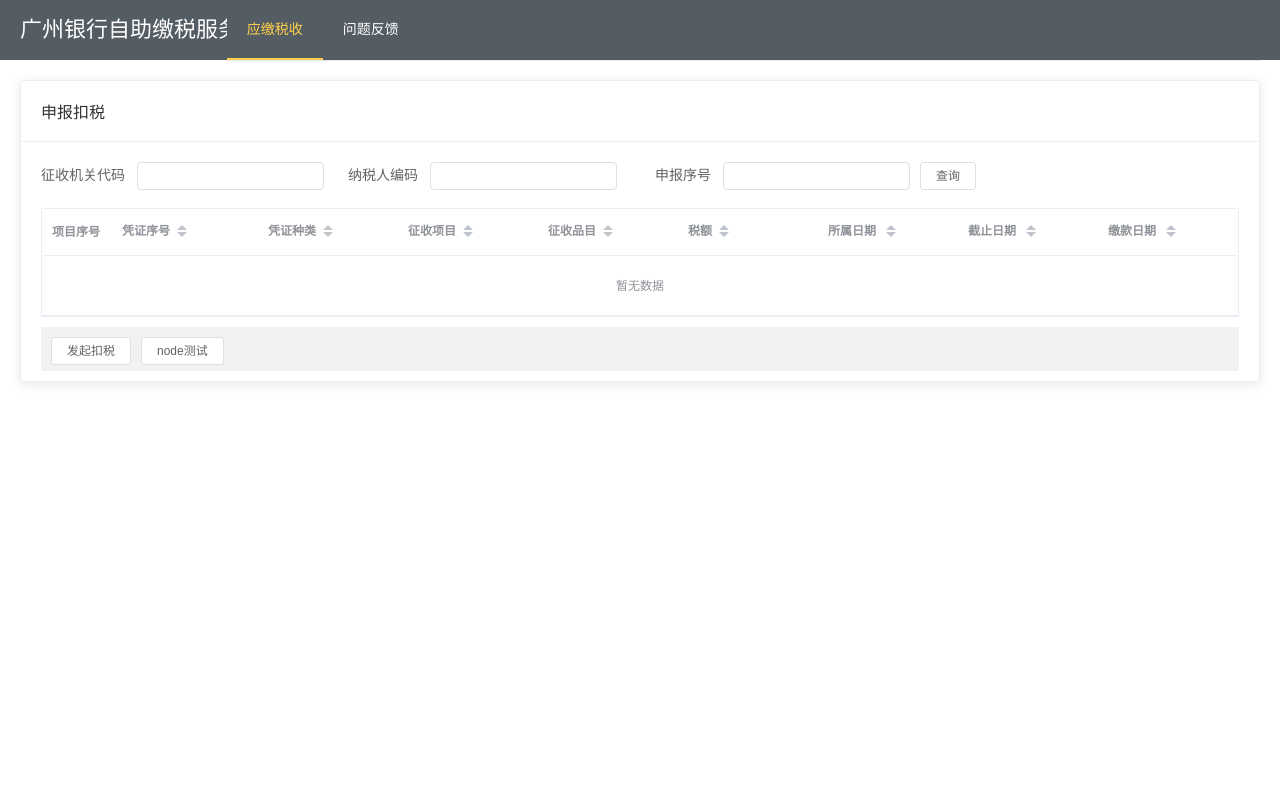
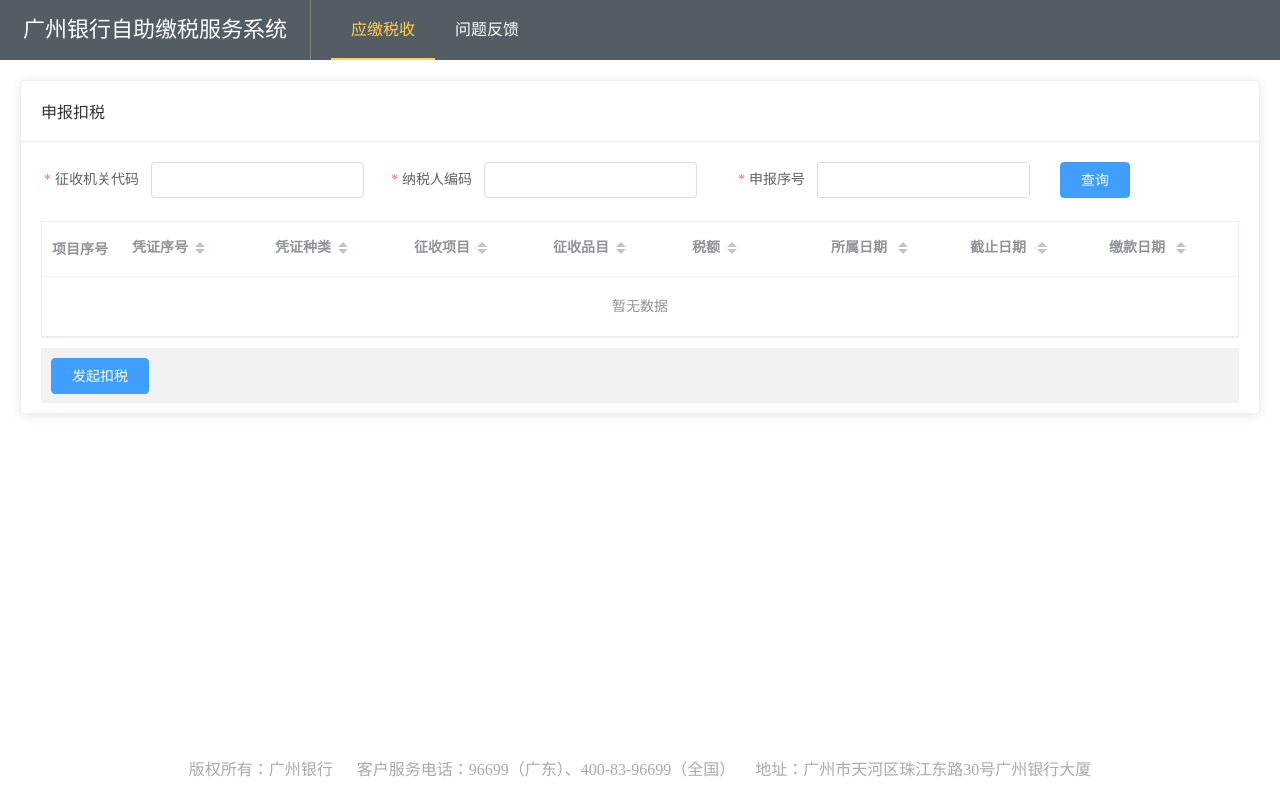
Before and after one commit to OZCNO/TIPS, a Vue app: page /#/page1 in a window 1280 px wide. Built offline with nearby package versions, Linux system fonts and the light colour scheme.

Commit message:
2019/7/16

```diff
--- a/src/App.vue
+++ b/src/App.vue
@@ -1,7 +1,7 @@
 <template>
 	<div id="app">
 		<el-container>
-			<el-header>
+			<!-- <el-header>
         <el-row>
           <el-col :span="4">
             <div class="logo"><span>广州银行自助缴税服务系统</span></div>
@@ -16,11 +16,17 @@
               active-text-color="#ffd04b"
               >
               <el-menu-item index="/page1">应缴税收</el-menu-item>
-            <!-- <el-menu-item index="/page2">个税计算</el-menu-item> -->
               <el-menu-item index="/page3">问题反馈</el-menu-item>
             </el-menu>
           </el-col>
         </el-row>
+      </el-header> -->
+      <el-header class="header" style="padding:0">
+          <div class="logo"><span>广州银行自助缴税服务系统</span></div>
+          <div class="menu">
+            <router-link to='/page1' class="item">应缴税收</router-link>
+            <router-link to='/page3' class="item">问题反馈</router-link>
+          </div>
       </el-header>
       <el-main>
         <el-col :span="24">
@@ -29,6 +35,9 @@
           </transition>
         </el-col>
       </el-main>
+      <el-footer>
+        <span>版权所有：广州银行&nbsp;&nbsp;&nbsp;&nbsp;&nbsp; 客户服务电话：96699（广东）、400-83-96699（全国）&nbsp;&nbsp;&nbsp;&nbsp;&nbsp;地址：广州市天河区珠江东路30号广州银行大厦</span>
+      </el-footer>
 		</el-container>
 	</div>
 </template>
@@ -39,6 +48,7 @@ export default {
   data() {
       return {
         activeIndex: '/page1',
+        isActive:true,
       };
     },
     created:function(){
@@ -52,24 +62,4 @@ export default {
     }
 }
 </script>
-
-<style>
-*{
-	padding:0;
-	margin:0;
-}
-.el-header{
-	background-color: #545c64;
-	color: #fff;
-	line-height: 60px;
-  font-size:22px;
-}
-.logo{
-  border-right-width:1px;
-  border-right-style:solid;
-  border-color:hsla(62,77%,76%,.3);
-  width:285px;
-}
-.el-main {
-}
-</style>
+<style src="./style/v1.css"></style>
--- a/src/pages/page1.vue
+++ b/src/pages/page1.vue
@@ -1,10 +1,11 @@
 <template>
   <div id="app">
+    <!-- <el-col :span="18" :offset="3"> -->
       <el-card class="box-card">
         <div slot="header" class="clearfix">
           <span>申报扣税</span>
         </div>
-      <el-form ref="form" :inline="true" size="mini" :model="form" label-width="96px">
+        <el-form ref="form" :inline="true" size="medium" :model="form" label-width="110px" :rules="formRules">
           <el-form-item label="征收机关代码" prop="collectingoffice">
             <el-input v-model="form.collectingoffice"></el-input>
           </el-form-item>
@@ -14,11 +15,11 @@
           <el-form-item label="申报序号" prop="declarationid">
             <el-input v-model="form.declarationid"></el-input>
           </el-form-item>
-        <el-form-item>
-          <el-button  size="mini" @click="handleGetTax">查询</el-button>
+          <el-form-item style="margin-left:20px">
+            <el-button  size="medium" @click="handleGetTax('form')" type="primary">查询</el-button>
           </el-form-item>
         </el-form>
-      <!-- <el-form ref="resultForm" :inline="true" size="mini" :model="resultForm" label-width="96px">
+        <!-- <el-form ref="resultForm" :inline="true" size="medium" :model="resultForm" label-width="96px">
           <el-form-item label="征收机关名称">
             <el-input v-model="resultForm.txname" disabled></el-input>
           </el-form-item>
@@ -30,8 +31,8 @@
           </el-form-item>
         </el-form> -->
 
-      <el-table :data="list" :highlight-current-row="true" v-loading="listLoading" style="width: 100%" class="tableClass" size="mini">
-        <el-table-column type="index" width="70px" label="项目序号">
+        <el-table :data="list" :highlight-current-row="true" v-loading="listLoading" style="width: 100%" class="tableClass" size="medium" show-summary>
+          <el-table-column type="index" width="80px" label="项目序号">
           </el-table-column><el-table-column prop="proofid" label="凭证序号" sortable show-overflow-tooltip>
           </el-table-column><el-table-column prop="prooftype" label="凭证种类" sortable show-overflow-tooltip>
           </el-table-column><el-table-column prop="project" label="征收项目" sortable>
@@ -43,21 +44,12 @@
           </el-table-column>
         </el-table>
         <el-col :span="24" class="toolbar">
-        <el-button  @click="dialogFormVisible=true" size="mini">发起扣税</el-button>
-        <el-button  @click="nodeTest" size="mini">node测试</el-button>
-        <!-- <el-pagination
-          background
-          small
-          layout="prev, pager, next"
-          @current-change="handleCurrentChange"
-          :page-size="5"
-          :total="total" style="float:right">
-        </el-pagination> -->
+          <el-button  @click="handleSubmit" size="medium" type="primary">发起扣税</el-button>
         </el-col>
       </el-card>
-
-    <el-dialog title="发起扣税" :visible.sync="dialogFormVisible">
-      <el-form ref="payForm" :model="payForm" label-width="96px">
+    <!-- </el-col> -->
+    <el-dialog title="发起扣税" :visible.sync="dialogFormVisible" @close="handleCancel('payForm')">
+      <el-form ref="payForm" :model="payForm" label-width="96px" :disabled="submitting" :rules="rules">
         <el-form-item label="付款账号" prop="pyerac">
           <el-input type="text" v-model="payForm.pyerac"></el-input>
         </el-form-item>
@@ -66,12 +58,11 @@
         </el-form-item>
       </el-form>
       <div slot="footer">
-          <el-button @click="handleCancel('payForm')" >取消</el-button>
-          <el-button @click="resetForm('payForm')" >重置</el-button>
-          <el-button @click="submitForm('payForm')" :loading="submitting">确定</el-button>
+          <el-button @click="handleCancel('payForm')" :disabled="submitting">取消</el-button>
+          <el-button @click="resetForm('payForm')" :disabled="submitting">重置</el-button>
+          <el-button @click="submitForm('payForm')" :loading="submitting" type="primary">确定</el-button>
       </div>
     </el-dialog>
-
   </div>
 </template>
 
@@ -87,46 +78,110 @@ export default {
           "taxpayer":"",
           "declarationid":"",
       },
+      formRules:{
+        collectingoffice:[{ required: true, message: '不能为空', trigger: 'blur'}],
+        taxpayer:[{ required: true, message: '不能为空', trigger: 'blur'}],
+        declarationid:[{ required: true, message: '不能为空', trigger: 'blur'}]
+      },
+      rules:{
+        pyerac:[{ required: true, message: '不能为空', trigger: 'blur'}],
+        pypsd:[{ required: true, message: '不能为空', trigger: 'blur'}]
+      },
       // resultForm:{},
       listLoading:false,
       list:[],
-      // page:1,
-      // total:0,
       dialogFormVisible:false,
       payForm:{
         "pyerac":"",
         "pypsd":""
       },
       submitting:false,
+      t1008:false,
+      t1009:false,
+      t2090:false,
+      t2091:false
     }
   },
-  create(){
+  methods: {
+    handleGetTax(form){
+      this.$refs[form].validate((valid) => {
+        if (valid) {
+          this.handleT2091()
+          let params={
+            "data":{
+              "protoId": "2091",
+              "declarationInfo":this.form
+            }
+          }
+          this.listLoading=true
+
+          getList(params).then(res=>{
+            let {msg,code,list}=res.data
+            if(code==200){
+              this.list=list
+              // this.resultForm=data.form
+              this.handleT1009()
+            }else{
+              this.$message.error(msg)
+            }
+            this.listLoading=false
+          })
+        }
+      })
     },
-  methods: {
-    nodeTest(){
-      let date=new Date();
-      let s2091={
+    handleSubmit(){
+      if(this.t2091&&this.t1009){
+        this.dialogFormVisible=true
+      }else{
+        this.$message("请先查询")
+      }
+    },
+    handleCancel(form){
+      if(this.submitting){
+        this.$message.warning("正在扣税，请勿做其他操作")
+        this.dialogFormVisible=true
+      }else{
+        this.resetForm(form)
+        this.dialogFormVisible=false
+      }
+    },
+    resetForm(form){
+      this.$refs[form].resetFields()
+    },
+    submitForm(form){
+      this.handleT2090()
+      let params={
         "data":{
-          "protoId": "2091", //4个id
-          "data":{
-            "fcbpdt": "nodetest",
-            "fcbpsq": "nodetest",
-            "tipssq": "nodetest",
-            "tranam": "nodetest",
-            "pyerac": "nodetest",
-            "pyerna": "nodetest",
-            "txcode": "nodetest",
-            "txutid": "nodetest",
+          "protoId": "2090",
+          "personaldt":{
+              "pyerac": "",
+              "pypsd": "",
           }
         }
       }
-      check().then(res=>{
-        console.log(res);
+      this.submitting = true
+      taxStatus(params).then(res=>{
+        let {msg,code,data}=res.data
+        // let data=res.data.data
+        if(code==200){
+          this.submitting=false
+          this.handleT1008()
+          if(t1008){
+            this.$message.success("缴税成功")
+            this.resetForm("form")
+            this.resetForm(form)
+            // this.resultForm={}
+            this.dialogFormVisible = false
+            this.list=[]
+          }
+        }else{
+          this.submitting=false
+          this.$message.error(msg)
+        }
       })
     },
-    handleGetTax(){
+    handleT2091(){
       let date=new Date();
-      //
       let s2091={
         "data":{
           "protoId": "2091", //4个id
@@ -142,32 +197,24 @@ export default {
           }
         }
       }
+      // java储存
       save(s2091).then(res=>{
         let {code,msg,data}=res.data
           if(code==200){
+            this.t2091=true
             console.log("2091数据库记录成功")
+          }else{
+            this.t2091=false
+            this.$message.error("出错了")
           }
       })
-
-      let params={
-        "data":{
-          "protoId": "2091",
-          "declarationInfo":{
-            "collectingoffice":this.form.collectingoffice,
-            "taxpayer":this.form.taxpayer,
-            "declarationid" :this.form.declarationid
-          }
-        }
-      }
-      this.listLoading=true
-
-      getList(params).then(res=>{
-        let {msg,code,list}=res.data
-        if(code==200){
-          this.list=list
-          // this.total=data.totalCount
-          // this.resultForm=data.form
-          // 录入数据库
+      // node存储
+      // check(s2091).then(res=>{
+      //   console.log(res.data);
+      // })
+    },
+    handleT1009(){
+      let date=new Date();
       let s1009={
         "data":{
           "protoId": "1009", //4个id
@@ -175,7 +222,7 @@ export default {
             "fcbpdt": date.getFullYear()+"-"+(date.getMonth()+1)+"-"+date.getDate(),
             "fcbpsq": "",
             "tipssq": this.form.declarationid,
-                "tranam": list.taxvalue,
+            "tranam": this.list.taxvalue,
             "pyerac": "",//账户
             "pyerna": "",//名称
             "txcode": this.form.collectingoffice,//机关编码
@@ -186,29 +233,16 @@ export default {
       save(s1009).then(res=>{
         let {code,msg,data}=res.data
         if(code==200){
+          this.t1009=true;
           console.log("1009数据库记录成功")
+        }else{
+          this.t1009=false;
+          this.$message.error("出错了")
         }
       })
-
-        }else{
-          this.$message.error(msg)
-        }
-        this.listLoading=false
-      })
     },
-    // handleCurrentChange(val){
-    //   this.page=val
-    // },
-    handleCancel(form){
-      this.resetForm(form)
-      this.dialogFormVisible=false
-    },
-    resetForm(form){
-      this.$refs[form].resetFields()
-    },
-    submitForm(form){
+    handleT2090(){
       let date=new Date();
-      //
       let s2090={
         "data":{
           "protoId": "2090", //4个id
@@ -227,34 +261,16 @@ export default {
       save(s2090).then(res=>{
         let {code,msg,data}=res.data
         if(code==200){
+          this.t2090=true
           console.log("2090数据库记录成功")
+        }else{
+          this.t2090=false
+          this.$message.error("出错了")
         }
       })
-      //
-      let params={
-        "data":{
-          "protoId": "2090",
-          "personaldt":{
-              "pyerac": "",
-              "pypsd": "",
-          }
-        }
-      }
-      this.submitting = true
-      taxStatus(params).then(res=>{
-        let {msg,code,data}=res.data
-        // let data=res.data.data
-        if(code==200){
-          this.submitting=false
-          this.$message.success("缴税成功")
-          this.resetForm("form")
-          // this.resultForm={}
-          this.resetForm(form)
-          this.dialogFormVisible = false
-          //清空列表
-          this.list=[]
-          //this.total=0
-          //录入数据库
+    },
+    handleT1008(){
+      let date=new Date();
       let s1008={
         "data":{
           "protoId": "1008", //4个id
@@ -273,12 +289,11 @@ export default {
       save(s1008).then(res=>{
         let {code,msg,data}=res.data
         if(code==200){
+          this.t1008=true
           console.log("1008数据库记录成功")
-            }
-          })
         }else{
-          this.submitting=false
-          this.$message.error(msg)
+          this.t1008=false
+          this.$message.error("出错了")
         }
       })
     },
@@ -286,37 +301,4 @@ export default {
 }
 </script>
 
-<style>
-/*.el-input.is-disabled .el-input__inner{
-  background-color: #f2f2f2 !important;
-}*/
-.el-table th{
-  background-color:#f5f7fa;
-}
-.tableClass{
-  border:1px solid #ebeef5;
-}
-.toolbar {
-  background: #f2f2f2;
-  padding: 10px 0 0 10px;
-  height:44px;
-  margin: 10px 0px;
-}
-.toolbar .el-form-item {
-  margin-bottom: 10px;
-}
-/*.el-table--enable-row-hover .el-table__body tr:hover>td{
-  background-color: #ddd !important;
-}
-.el-table--enable-row-hover .el-table__body .el-table__row .current-row{
- background-color: #fdf6ec;
-}
-.el-pagination.is-background .el-pager li:not(.disabled).active{
-  color: #E6A23C;
-  background: #fdf6ec;
-  border-color: #f5dab1;
-}
-.el-pagination.is-background .el-pager li:not(.disabled):hover{
-  color: #E6A23C;
-}*/
-</style>
+<style  src="./../style/page1.css"></style>
--- /dev/null
+++ b/src/style/page1.css
@@ -0,0 +1,15 @@
+.el-table th{
+  background-color:#f5f7fa;
+}
+.tableClass{
+  border:1px solid #ebeef5;
+}
+.toolbar {
+  background: #f2f2f2;
+  padding: 10px 0 0 10px;
+  height:55px;
+  margin: 10px 0px;
+}
+.toolbar .el-form-item {
+  margin-bottom: 10px;
+}
--- /dev/null
+++ b/src/style/v1.css
@@ -0,0 +1,55 @@
+*{
+    padding:0;
+    margin:0;
+}
+body{
+  min-width:810px;
+}
+.header{
+  display: -webkit-flex; /* Safari */
+  display: flex;
+  height:60px;
+  background-color:#545c64;
+  flex-direction:row;
+  line-height:60px;
+}
+
+.logo{
+  width:310px;
+  color:#fff;
+  font-size:22px;
+  text-align:center;
+  border-right-width:1px;
+  border-right-style:solid;
+  border-color:hsla(62,77%,76%,.3);
+}
+.menu{
+  flex-grow:1;
+  margin-left:20px;
+}
+  .menu .item{
+    display:inline-flex;
+    font-size:16px;
+    margin:0;
+    padding:0 20px;
+    height:58px;
+    text-decoration:none;
+    color: rgb(255, 255, 255);
+    background-color: rgb(84, 92, 100);
+    border-bottom: 2px solid transparent;
+  }
+  .menu .item:hover{
+    background-color: rgb(67,74,80);
+  }
+  .menu .router-link-exact-active{
+    color: rgb(255, 208, 75);
+    border-bottom-color: rgb(255, 208, 75);
+  }
+.el-footer{
+  width:100%;
+  text-align:center;
+  line-height:60px;
+  position:fixed;
+  bottom:0;
+  color:#aaa;
+}
--- a/vue.config.js
+++ b/vue.config.js
@@ -26,15 +26,11 @@ module.exports = {
           "^/tax":""
         }
       },
-      "node":{
-        target:"http://127.0.0.1:8888/node",
+      "/node":{
+        target:"http://127.0.0.1:8888",
         changeOrigin:true,//允许跨域
         secure:false,
-        ws:false,
-        pathRewrite:{
-          "^/node":"/node"
-        }
-
+        ws:false
       }
     }
   },
```
Also changed, not shown: src/assets/logo.png (added). Lines whose indentation alone changed are shown as unchanged.
